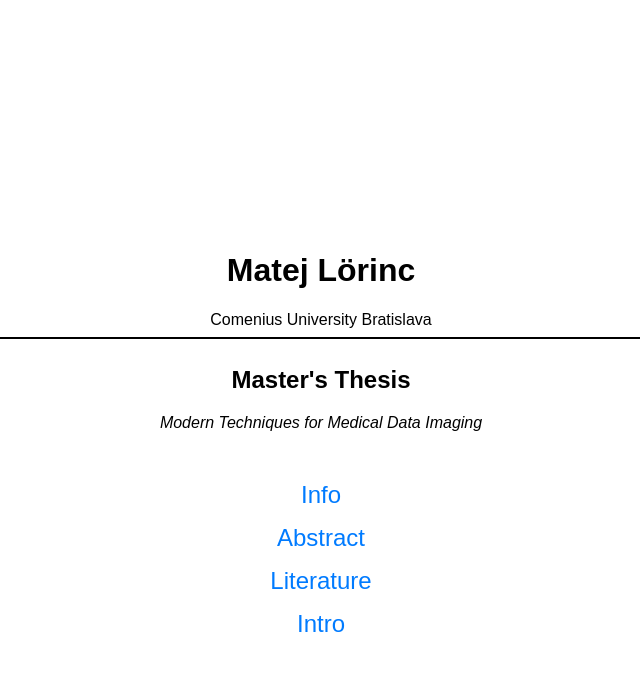
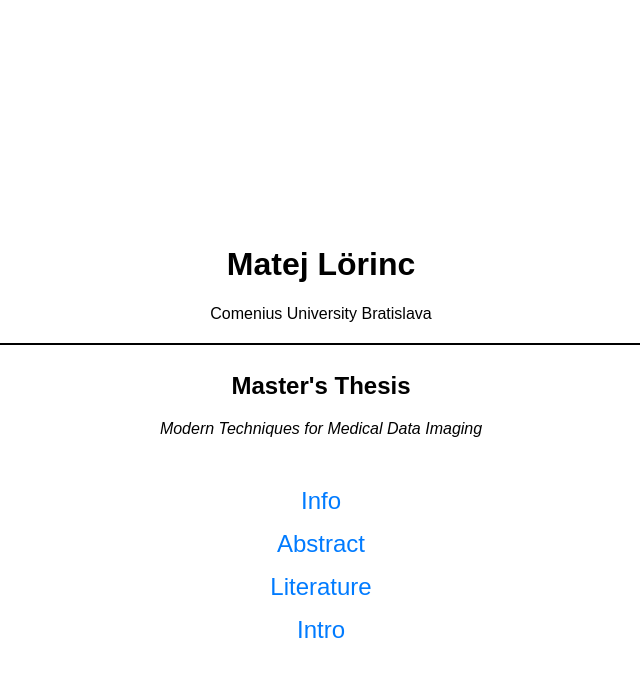
Before and after one commit to satosamo/satosamo.github.io, a Jekyll site: the page index.html, which Jekyll copies as it is, in a window 1280 px wide. Shown: the top 677 px of the page, without its empty margins (319-959 px from the left). Built offline with Jekyll 4.4.1, drawn with Linux system fonts in a browser that asks for light colours.

Commit message:
Update index.html

```diff
--- a/index.html
+++ b/index.html
@@ -36,7 +36,7 @@
 <body>
     <h1>Matej L&ouml;rinc</h1>
     Comenius University Bratislava
-<hr style="border: none; height: 2px; background-color: black; width: 80%;">
+<hr style="border: none; height: 2px; background-color: black; width: 80%;margin-top: 20px;">
     <h2> Master's Thesis </h2>
     <i> Modern Techniques for Medical Data Imaging </i>
 <hr style="border: none; height: 2px; background-color: black;">
```
